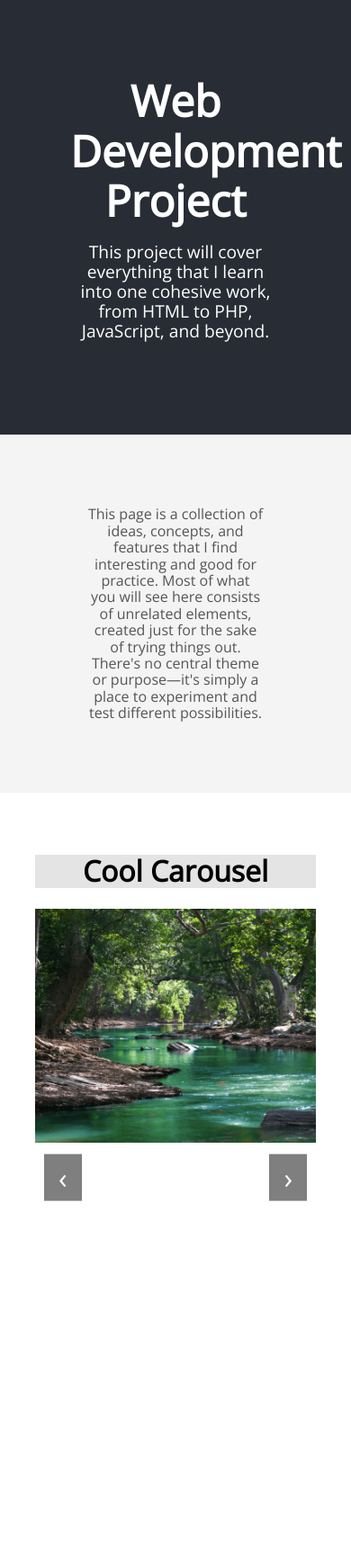
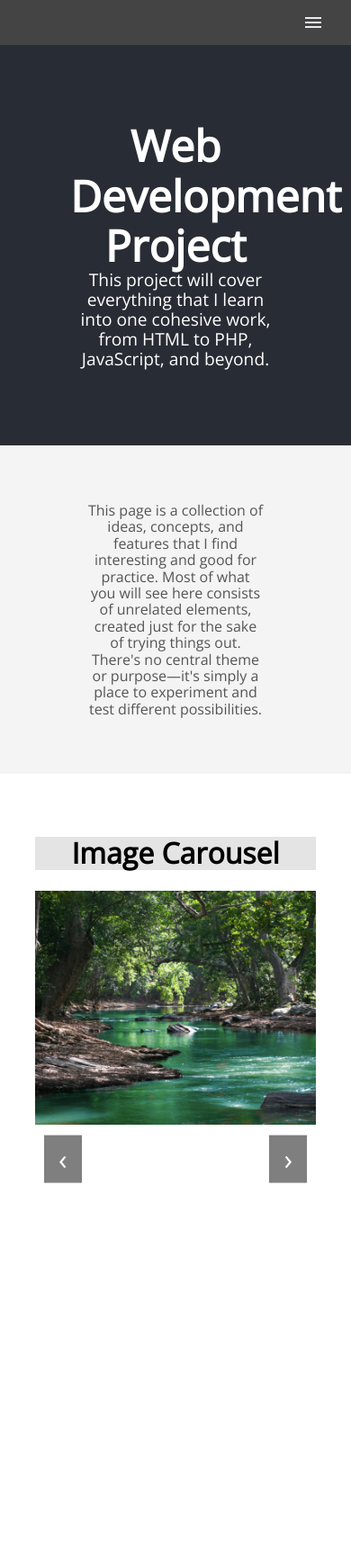
Before and after one commit to marcs-sus/project_devweb, a PHP site: page / in a window 390 px wide. Shown: the whole page at 90% size. After the commit the page ends 1315 px from the top, so only its background shows below. Run offline with PHP 8.4, Linux system fonts and the light colour scheme.

Commit message:
responsive navbar (w/ sidebar)

```diff
--- a/css/style.css
+++ b/css/style.css
@@ -6,11 +6,93 @@
   font-style: normal;
 }
 
+* {
+  margin: 0;
+  padding: 0;
+}
+
 body {
   font-family: "Open Sans", Arial, sans-serif;
-  margin: 0;
-  padding: 0;
   box-sizing: border-box;
+}
+
+/* Navbar section */
+.navbar {
+    background-color: #444445;
+    box-shadow: 3px 3px 5px rgba(0, 0, 0, 0.1);
+}
+
+nav ul {
+  width: 100%;
+  list-style: none;
+  display: flex;
+  justify-content: flex-end;
+  align-items: center;
+}
+
+nav li {
+  height: 50px;
+}
+
+nav a {
+  height: 100%;
+  padding: 0 30px;
+  text-decoration: none;
+  display: flex;
+  align-items: center;
+  color: #ffffff;
+}
+
+nav a:hover {
+  background-color: rgb(104, 104, 104);
+}
+
+nav li:first-child {
+  margin-right: auto;
+}
+
+.sidebar {
+  position: fixed;
+  top: 0;
+  right: 0;
+  height: 100vh;
+  width: 250px;
+  z-index: 999;
+  background-color: rgba(255, 255, 255, 0.1);
+  backdrop-filter: blur(5px);
+  box-shadow: -10px 0 10px rgba(0, 0, 0, 0.1);
+  display: none;
+  flex-direction: column;
+  align-items: flex-start;
+  justify-content: flex-start;
+}
+
+.sidebar li {
+  width: 100%;
+}
+
+.sidebar a {
+  width: 100%;
+}
+
+.sidebar-button {
+  display: none;
+}
+
+@media (max-width: 800px) {
+  .hideOnMobile {
+    display: none;
+  }
+
+  .sidebar-button {
+    display: block;
+  }
+}
+
+@media (max-width: 400px) {
+  .sidebar {
+    width: 100%;
+  }
 }
 
 /* Hero section */
--- a/index.html
+++ b/index.html
@@ -9,6 +9,24 @@
     <title>Project DevWeb</title>
 </head>
 <body>
+    <!-- Navbar section -->
+    <header>
+        <nav class="navbar">
+            <ul class="sidebar">
+                <li onclick="hideSidebar()"><a><svg xmlns="http://www.w3.org/2000/svg" height="24px" viewBox="0 -960 960 960" width="24px" fill="#e8eaed"><path d="m256-200-56-56 224-224-224-224 56-56 224 224 224-224 56 56-224 224 224 224-56 56-224-224-224 224Z"/></svg></a></li>
+                <li><a href="index.html">Home</a></li>
+                <li><a href="about.html">About</a></li>
+                <li><a href="contact.html">Contact</a></li>
+            </ul>
+            <ul class="nav-links">
+                <li class="hideOnMobile"><a href="index.html">Home</a></li>
+                <li class="hideOnMobile"><a href="about.html">About</a></li>
+                <li class="hideOnMobile"><a href="contact.html">Contact</a></li>
+                <li class="sidebar-button" onclick="showSidebar()"><a><svg xmlns="http://www.w3.org/2000/svg" height="24px" viewBox="0 -960 960 960" width="24px" fill="#e8eaed"><path d="M120-240v-80h720v80H120Zm0-200v-80h720v80H120Zm0-200v-80h720v80H120Z"/></svg></a></li>
+            </ul>
+        </nav>
+    </header>
+
     <!-- Hero section -->
     <section class="hero">
         <h1>Web Development Project</h1>
@@ -26,7 +44,7 @@
 
     <!-- Carousel section -->
     <section class="carousel">
-        <h1>Cool Carousel</h1>
+        <h1>Image Carousel</h1>
         <div class="carousel-track">
             <div class="carousel-item">
                 <img src="assets/images/slide1.jpg" alt="Slide 1">
@@ -39,8 +57,8 @@
             </div>
         </div>
 
-        <button class="carousel-prev" id="prevBtn">&#8249</button>
-        <button class="carousel-next" id="nextBtn">&#8250</button>
+        <button onclick="prevSlide()" class="carousel-prev" id="prevBtn">&#8249</button>
+        <button onclick="nextSlide()" class="carousel-next" id="nextBtn">&#8250</button>
     </section>
 
     <script src="js/script.js"></script>
--- a/js/script.js
+++ b/js/script.js
@@ -1,8 +1,6 @@
-// Carousel behaviour
+// Carousel
 const track = document.querySelector(".carousel-track");
 const slides = document.querySelectorAll(".carousel-item");
-const prevButton = document.getElementById("prevBtn");
-const nextButton = document.getElementById("nextBtn");
 
 let currentIndex = 0;
 let intervalId;
@@ -15,13 +13,13 @@ function moveToSlide(index) {
 }
 
 // Modular arithmetic for slides loop
-nextButton.onclick = function () {
+function nextSlide() {
   currentIndex = (currentIndex + 1) % slides.length;
   moveToSlide(currentIndex);
   resetInterval();
 };
 
-prevButton.onclick = function () {
+function prevSlide() {
   currentIndex = (currentIndex - 1 + slides.length) % slides.length;
   moveToSlide(currentIndex);
   resetInterval();
@@ -41,3 +39,15 @@ function resetInterval() {
 }
 
 startInterval();
+
+
+// Navbar
+const sidebar = document.querySelector('.sidebar');
+
+function showSidebar() {
+  sidebar.style.display = 'flex';
+}
+
+function hideSidebar() {
+  sidebar.style.display = 'none';
+}
```
Also changed, not shown: assets/svg/close_24dp_E8EAED_FILL0_wght400_GRAD0_opsz24.svg (added), assets/svg/menu_24dp_E8EAED_FILL0_wght400_GRAD0_opsz24.svg (added), css/normalize.css.
